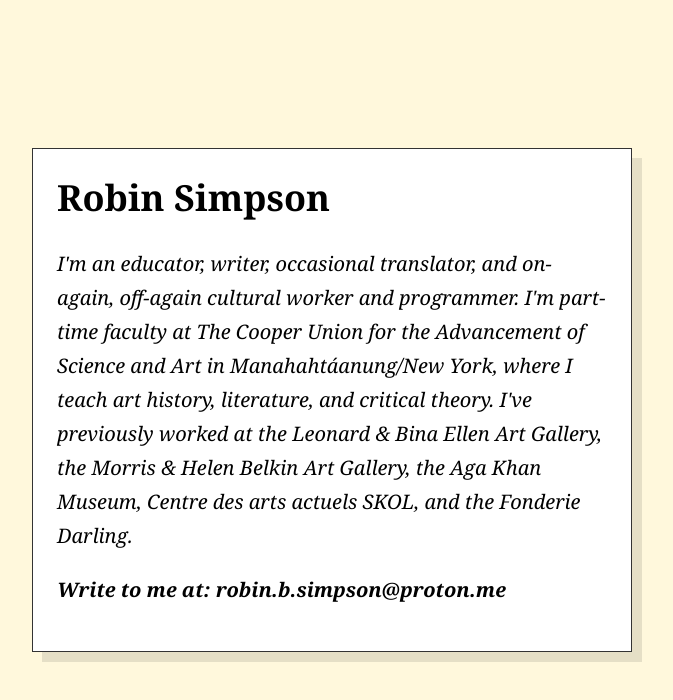
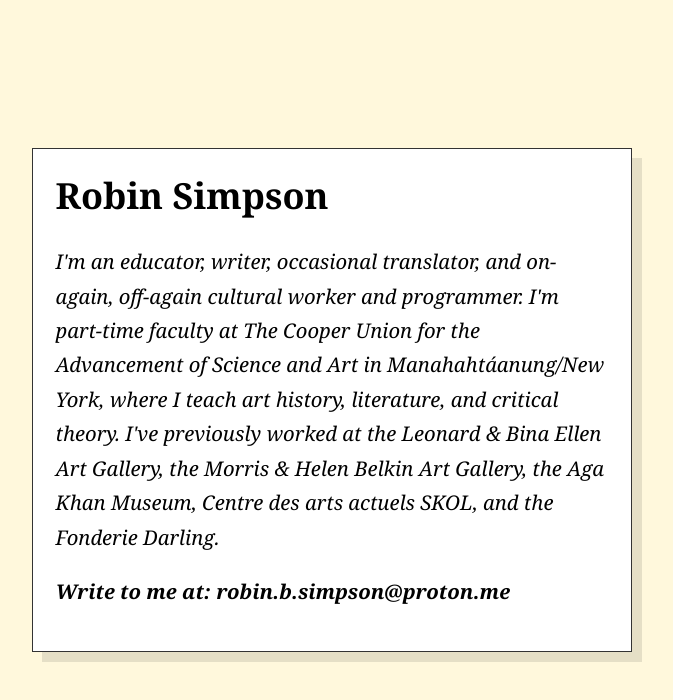
Before and after one commit to rbsimpson/website, a plain HTML site: page index.html in a window 1280 px wide. Shown: the whole page, without its empty margins (308-981 px from the left). Drawn offline with Linux system fonts and the light colour scheme.

Commit message:
Update index.html

```diff
--- a/index.html
+++ b/index.html
@@ -11,25 +11,28 @@
       box-sizing: border-box;
     }
 
-    html, body {
-      margin: 0;
-      padding: 0;
-      height: 100%;
+    html {
+      font-size: 18px; /* Base font size for rem scaling */
+      -webkit-text-size-adjust: 100%;
+      -ms-text-size-adjust: 100%;
+      text-size-adjust: 100%;
     }
 
     body {
+      margin: 0;
+      padding: 1rem;
+      height: 100%;
       background-color: #fff8dc; /* butter yellow */
       font-family: 'Georgia', 'Garamond', 'Times New Roman', serif;
       display: flex;
       align-items: center;
       justify-content: center;
-      padding: 1rem;
       min-height: 100vh;
     }
 
     .card {
       background-color: white;
-      padding: 1.5rem;
+      padding: 1.25rem;
       border: 1px solid #333;
       box-shadow: 10px 10px 0px rgba(0, 0, 0, 0.1);
       max-width: 600px;
@@ -38,13 +41,13 @@
 
     .card h1 {
       margin-top: 0;
-      font-size: clamp(1.75rem, 5vw, 2.25rem);
+      font-size: 2rem; /* ~36px */
     }
 
     .card p {
       font-style: italic;
       line-height: 1.7;
-      font-size: clamp(1rem, 4vw, 1.25rem);
+      font-size: 1.125rem; /* ~20px */
     }
 
     .email {
```
